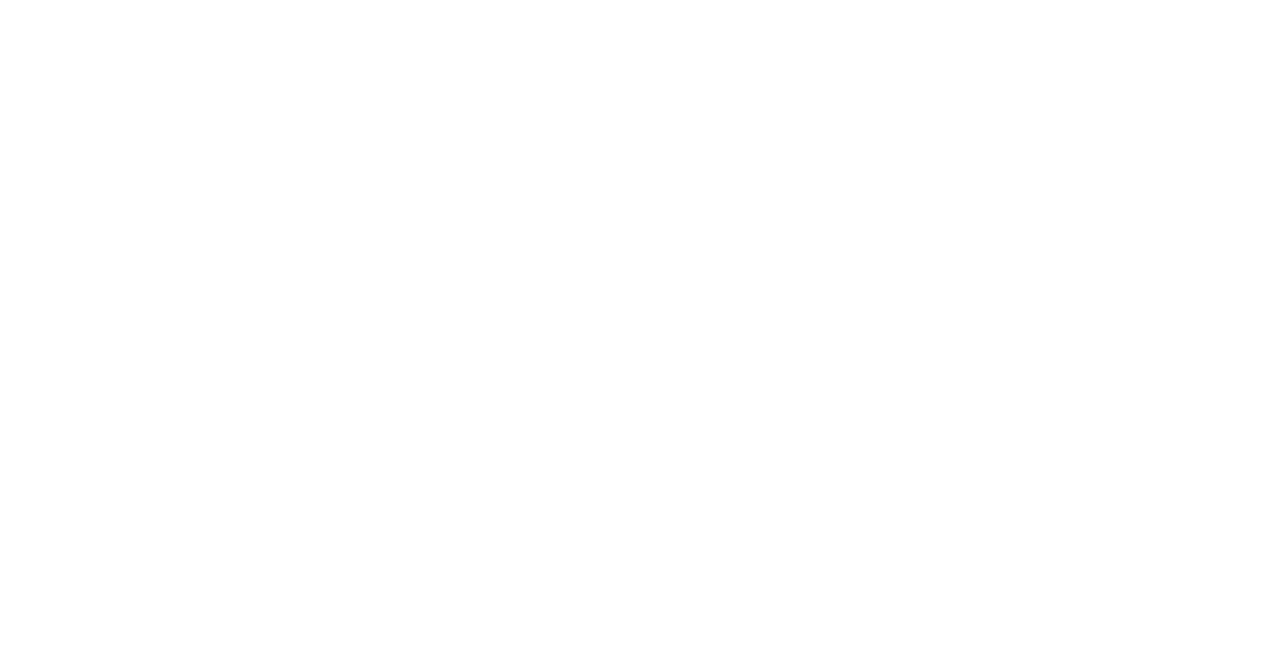
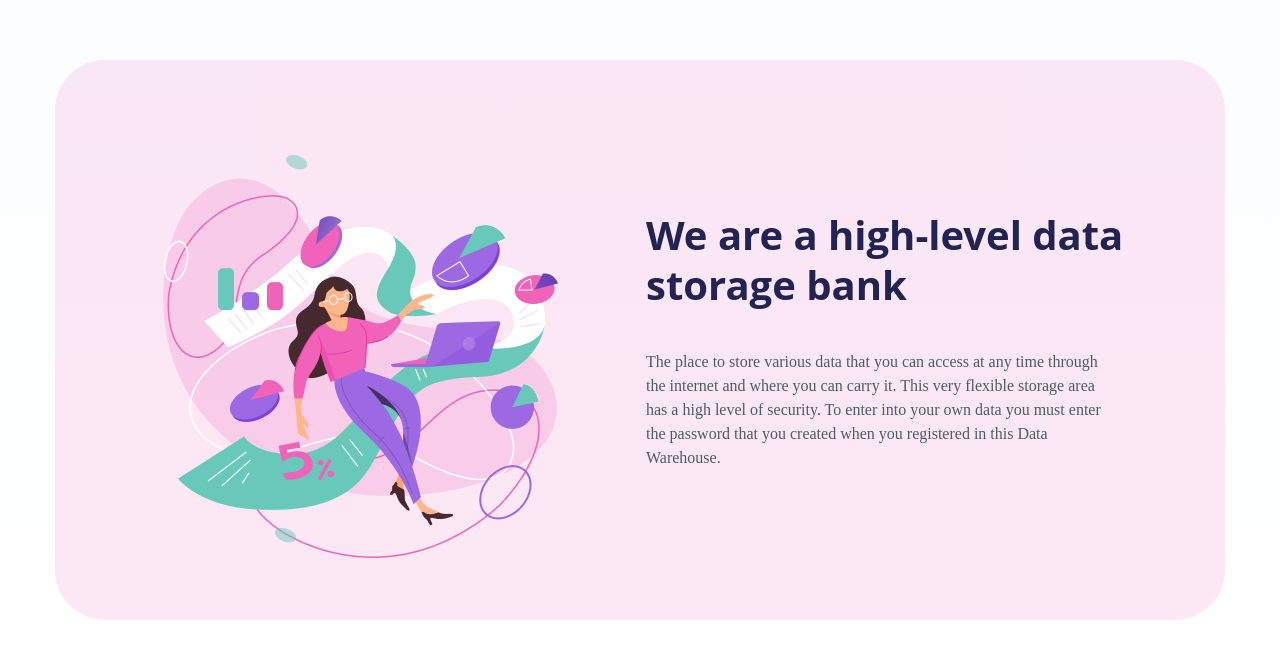
Before and after one commit to mahima98/aos-animation, a React (Vite) app: page / in a window 1280 px wide. Shown: the part 940-1590 px from the top of the page. Before the commit the page ends 912 px from the top, so only its background shows below. Built offline with nearby package versions, Linux system fonts and the light colour scheme.

Commit message:
Added About section

```diff
--- a/src/App.css
+++ b/src/App.css
@@ -29,10 +29,10 @@
   .btn-quaternary {
     @apply bg-white text-base font-bold text-primary drop-shadow-primary hover:bg-accent-primary_hover hover:text-white;
   }
-  .h1 {
+  h1 {
     @apply text-[40px] xl:text-[80px] font-bold leading-[1.1];
   }
-  .h2 {
+  h2 {
     @apply text-[40px] font-bold leading-tight;
   }
   .h3 {
--- a/src/App.jsx
+++ b/src/App.jsx
@@ -4,6 +4,7 @@
 import Aos from "aos";
 import "aos/dist/aos.css";
 import Hero from "./components/Hero";
+import About from "./components/About";
 
 function App() {
   Aos.init({
@@ -13,6 +14,7 @@
   return (
     <div>
       <Hero />
+      <About />
     </div>
   );
 }
--- a/src/components/About.jsx
+++ b/src/components/About.jsx
@@ -1,7 +1,36 @@
-import React from 'react';
+import React from "react";
+import { aboutData } from "../data";
 
 const About = () => {
-  return <div>About</div>;
+  const { image, title, subtitle } = aboutData;
+
+  return (
+    <section
+      className="my-[30px] xl:mt-[100px]"
+      data-aos="fade-up"
+      data-aos-delay="350"
+    >
+      <div className="container mx-auto">
+        <div className="bg-accent-secondary/[15%] rounded-[50px] min-h-[560px] px-12 pb-12 flex flex-col text-center xl:flex-row xl:items-center xl:text-left xl:gap-x-[60px] xl:pb-0">
+          <div className="flex-1" data-aos="zoom-in-left">
+            <img src={image} alt="" />
+          </div>
+          <div className="flex-1 xl:pr-12">
+            <h2 className="mb-10" data-aos="fade-up" data-aos-delay="300">
+              {title}
+            </h2>
+            <p
+              className="max-w-[474px] mx-auto xl:mx-0"
+              data-aos="fade-up"
+              data-aos-delay="400"
+            >
+              {subtitle}
+            </p>
+          </div>
+        </div>
+      </div>
+    </section>
+  );
 };
 
 export default About;
--- a/src/components/Hero.jsx
+++ b/src/components/Hero.jsx
@@ -11,7 +11,7 @@
         <div className="flex flex-col xl:flex-row items-center h-full md:py-24">
           <div className="text text-center xl:text-left xl:absolute xl:mb-12">
             <h1
-              className="h1 xl:max-w-[700px] mb-6 xl:mb-12"
+              className="xl:max-w-[700px] mb-6 xl:mb-12"
               data-aos="fade-down"
               data-aos-delay="400"
             >
```
Also changed, not shown: 1 other file (tests, documents, lock files or other folders).
